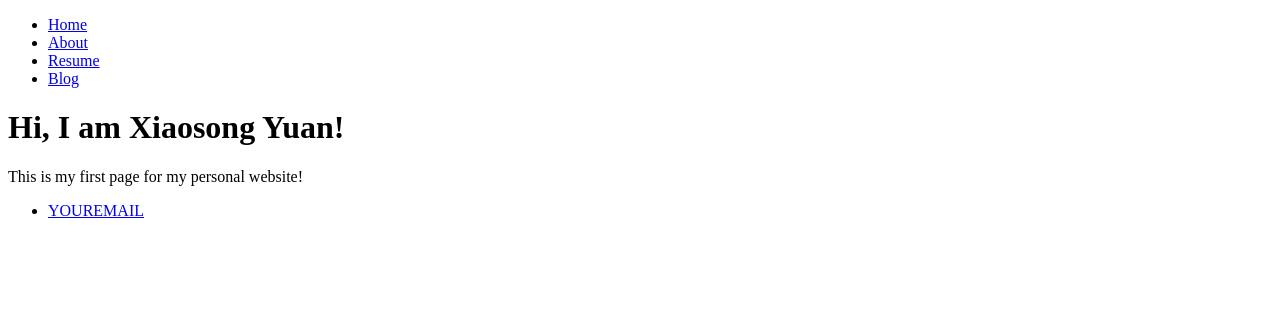
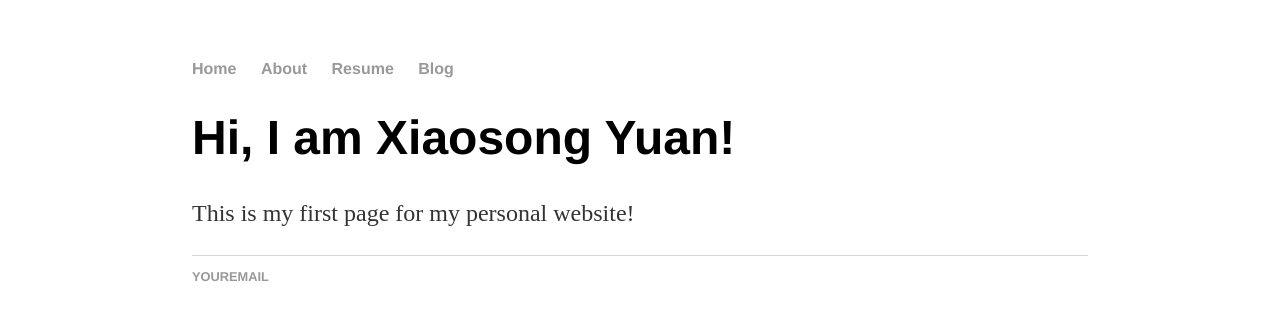
Before and after one commit to xiaosongyuan/yuanxs, a plain HTML site: page index.html in a window 1280 px wide. Drawn offline with Linux system fonts and the light colour scheme.

Commit message:
Update index.html

```diff
--- a/index.html
+++ b/index.html
@@ -1,7 +1,8 @@
 <!DOCTYPE html>
 <html>
  <head>
-   <title>YOUR NAME Portfolio</title>
+   <title>Xiaosong Yuan Portfolio</title>
+   <link rel="stylesheet" href="css/styles.css">
  </head>
  <body>
    <nav>
```
